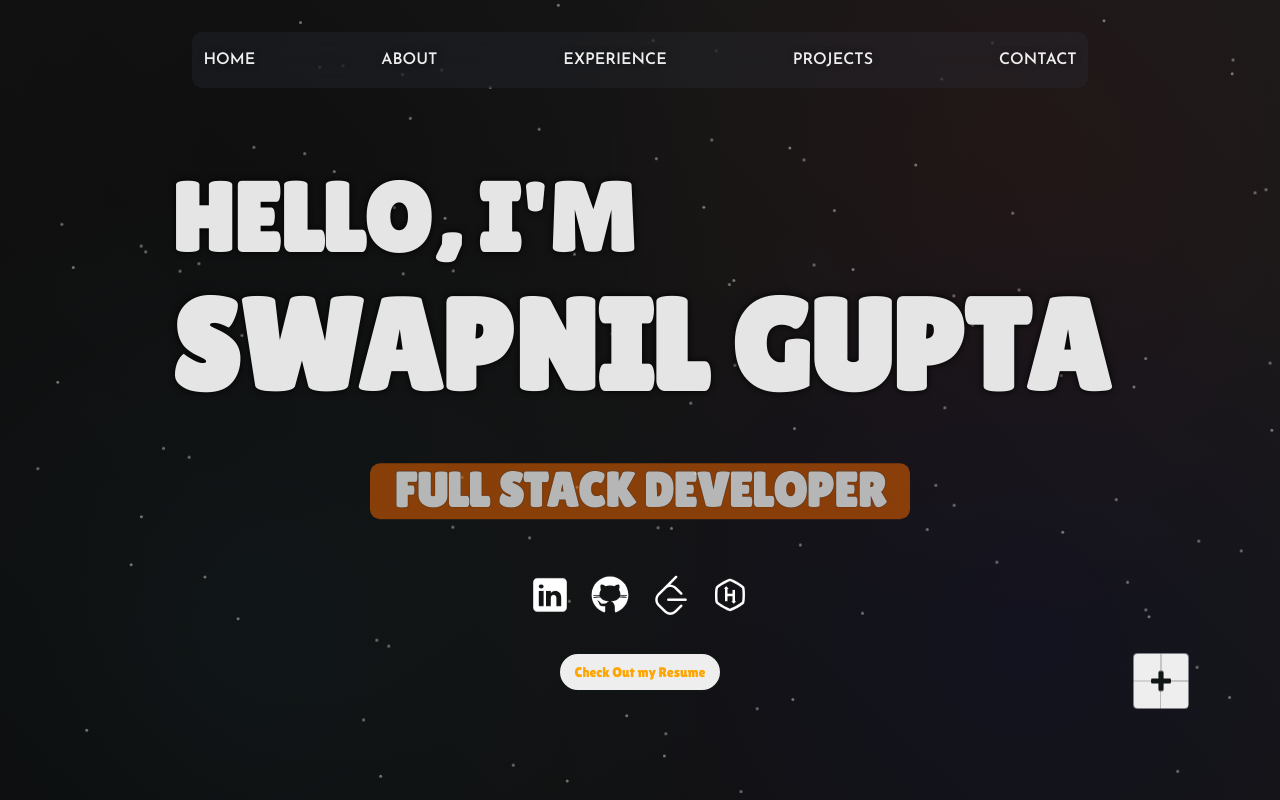
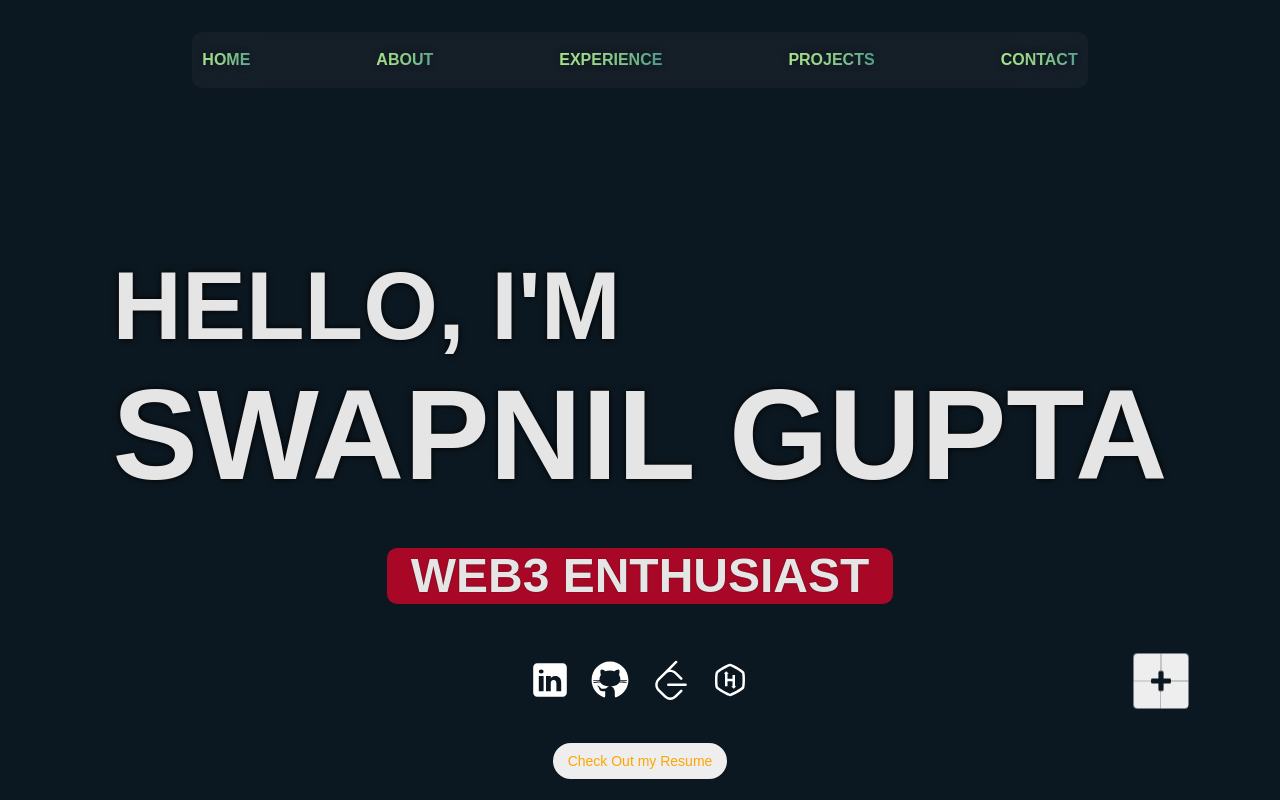
Before and after one commit to swapnilgupta14/Personal-Porfolio-using-Next.js, a Next.js app: page / in a window 1280 px wide. Shown: the top 800 px of the page. Built offline with nearby package versions, Linux system fonts and the light colour scheme; a web font is replaced by a local one.

Commit message:
Update font and color styles

```diff
--- a/src/component/Homepage.js
+++ b/src/component/Homepage.js
@@ -42,83 +42,83 @@ const Homepage = () => {
         return () => window.removeEventListener('resize', handleResize);
     }, []);
 
-    useEffect(() => {
-        const frontpageContainer = document.querySelector('.frontpage-container');
-        const starsContainer = frontpageContainer.querySelector('.stars');
-        const starsCount = isSmallScreen ? 60 : 120;
-        const glowRadius = 100;
-        let glowTimeout;
+    // useEffect(() => {
+    //     const frontpageContainer = document.querySelector('.frontpage-container');
+    //     const starsContainer = frontpageContainer.querySelector('.stars');
+    //     const starsCount = isSmallScreen ? 60 : 120;
+    //     const glowRadius = 100;
+    //     let glowTimeout;
 
-        const createStar = () => {
-            const star = document.createElement('div');
-            star.classList.add('star');
-            star.style.top = `${Math.random() * 100}%`;
-            star.style.left = `${Math.random() * 100}%`;
-            starsContainer.appendChild(star);
+    //     const createStar = () => {
+    //         const star = document.createElement('div');
+    //         star.classList.add('star');
+    //         star.style.top = `${Math.random() * 100}%`;
+    //         star.style.left = `${Math.random() * 100}%`;
+    //         starsContainer.appendChild(star);
 
-            const moveStar = () => {
-                const deltaX = (Math.random() * 20 - Math.random()) + 'px';
-                const deltaY = (Math.random() * 20 - Math.random()) + 'px';
-                star.style.transform = `translate(${deltaX}, ${deltaY})`;
-                setTimeout(moveStar, Math.random() * 2000 + 1000);
-            };
+    //         const moveStar = () => {
+    //             const deltaX = (Math.random() * 20 - Math.random()) + 'px';
+    //             const deltaY = (Math.random() * 20 - Math.random()) + 'px';
+    //             star.style.transform = `translate(${deltaX}, ${deltaY})`;
+    //             setTimeout(moveStar, Math.random() * 2000 + 1000);
+    //         };
 
-            moveStar();
-        };
+    //         moveStar();
+    //     };
 
-        for (let i = 0; i < starsCount; i++) {
-            createStar();
-        }
+    //     for (let i = 0; i < starsCount; i++) {
+    //         createStar();
+    //     }
 
-        const randomlyGlowStar = () => {
-            const stars = starsContainer.querySelectorAll('.star');
-            const randomIndex = Math.floor(Math.random() * stars.length);
-            const randomStar = stars[randomIndex];
+    //     const randomlyGlowStar = () => {
+    //         const stars = starsContainer.querySelectorAll('.star');
+    //         const randomIndex = Math.floor(Math.random() * stars.length);
+    //         const randomStar = stars[randomIndex];
 
-            randomStar.classList.add('glow');
+    //         randomStar.classList.add('glow');
 
-            setTimeout(() => {
-                randomStar.classList.remove('glow');
-            }, 500);
-        };
+    //         setTimeout(() => {
+    //             randomStar.classList.remove('glow');
+    //         }, 500);
+    //     };
 
-        const handleMouseMove = (event) => {
-            clearTimeout(glowTimeout);
-            const { clientX, clientY } = event;
-            const stars = starsContainer.querySelectorAll('.star');
+    //     const handleMouseMove = (event) => {
+    //         clearTimeout(glowTimeout);
+    //         const { clientX, clientY } = event;
+    //         const stars = starsContainer.querySelectorAll('.star');
 
-            stars.forEach(star => {
-                const rect = star.getBoundingClientRect();
-                const starX = rect.left + rect.width / 2;
-                const starY = rect.top + rect.height / 2;
-                const distance = Math.sqrt((starX - clientX) ** 2 + (starY - clientY) ** 2);
+    //         stars.forEach(star => {
+    //             const rect = star.getBoundingClientRect();
+    //             const starX = rect.left + rect.width / 2;
+    //             const starY = rect.top + rect.height / 2;
+    //             const distance = Math.sqrt((starX - clientX) ** 2 + (starY - clientY) ** 2);
 
-                if (distance < glowRadius) {
-                    star.classList.add('glow');
-                } else {
-                    star.classList.remove('glow');
-                }
-            });
+    //             if (distance < glowRadius) {
+    //                 star.classList.add('glow');
+    //             } else {
+    //                 star.classList.remove('glow');
+    //             }
+    //         });
 
-            glowTimeout = setTimeout(() => {
-                stars.forEach(star => {
-                    star.classList.remove('glow');
-                });
-            }, 500);
-        };
+    //         glowTimeout = setTimeout(() => {
+    //             stars.forEach(star => {
+    //                 star.classList.remove('glow');
+    //             });
+    //         }, 500);
+    //     };
 
-        frontpageContainer.addEventListener('mousemove', handleMouseMove);
-        const glowInterval = setInterval(randomlyGlowStar, 1500);
+    //     frontpageContainer.addEventListener('mousemove', handleMouseMove);
+    //     const glowInterval = setInterval(randomlyGlowStar, 1500);
 
-        return () => {
-            frontpageContainer.removeEventListener('mousemove', handleMouseMove);
-            clearInterval(glowInterval);
-        };
-    }, []);
+    //     return () => {
+    //         frontpageContainer.removeEventListener('mousemove', handleMouseMove);
+    //         clearInterval(glowInterval);
+    //     };
+    // }, []);
 
     return (
         <div className="frontpage-container" id='home'>
-            <div className="stars"></div>
+            {/* <div className="stars"></div> */}
             <div className="container" id="otherElement">
                 <div className="text">
                     <div className="name name-float">
--- a/src/component/Project.js
+++ b/src/component/Project.js
@@ -188,24 +188,21 @@ const Project = () => {
                 width={500}
                 height={300}
               />
-
-              {isMobile ? (
+              {!isMobile && (
+                <div className="hover-bg">
+                  <a href={project.link} className="button">
+                    <Github color={"#000000"} width={30} height={30} />
+                  </a>
+                </div>
+              )}
+            </div>
+            <div>
+            {isMobile ? (
                 <h2>
                   <a href={project.link}>{project.title}</a>
                 </h2>
               ) : (
                 <h2>{project.title}</h2>
-              )}
-              {!isMobile && (
-                <div className="hover-bg">
-                  <a href={project.link} className="button">
-                    <Github color={"#000000"} width={30} height={30} />
-                  </a>
-                  <a href={project.demo} className="demo-button">
-                    <div>Demo</div>
-                    <div><HorArrow width={20} height={15} fill={'#ffffff'}/></div>
-                  </a>
-                </div>
               )}
             </div>
           </React.Fragment>
--- a/src/styles/Homepage.scss
+++ b/src/styles/Homepage.scss
@@ -26,7 +26,6 @@ $background-gradient: linear-gradient(270deg, $secondary-accent-color 0%, $accen
 }
 
 .frontpage-container {
-    font-family: "Lilita One", sans-serif;
     min-height: 100vh;
     max-height: 100vh;
     margin: -15vh 0vh 5vh 0vh;
--- a/src/styles/Project.scss
+++ b/src/styles/Project.scss
@@ -3,7 +3,6 @@
   color: $secondary-color;
   text-shadow: #000000 0px 1px 1px;
   border-bottom: #d4cfcf 1px solid;
-  font-family: "Lilita One", sans-serif;
 }
 
 .project-container {
@@ -25,7 +24,7 @@
   color: $secondary-color;
   margin: 2vh 2vh;
   padding: 20px;
-  width: calc(50% - 40px);
+  width: calc(90%);
   height: auto;
   position: relative;
   overflow: hidden;
@@ -48,7 +47,7 @@
   top: 0;
   left: 0;
   width: 100%;
-  height: 90%;
+  height: 100%;
   background-color: rgba(14, 15, 15, 0.9);
   display: flex;
   justify-content: center;
@@ -77,29 +76,6 @@
   transition: transform 0.1s ease, opacity 0.1s ease;
 }
 
-.demo-button {
-  position: absolute;
-  bottom: -10%;
-  left: 50%;
-  width: inherit;
-  transform: translateX(-50%);
-  padding: 10px 20px;
-  background-color: $base-color;
-  display: flex;
-  flex-direction: row;
-  justify-content: space-between;
-  color: $secondary-color;
-  border-radius: 5px;
-  text-decoration: none;
-  opacity: 0;
-  transition: opacity 0.3s ease;
-}
-
-.project-card:hover .demo-button {
-  opacity: 1;
-  pointer-events: auto;
-}
-
 // ---------------------------------------------------
 
 @media (max-width: 768px) {
@@ -108,7 +84,6 @@
     color: $secondary-color;
     text-shadow: #000000 0px 1px 1px;
     border-bottom: #d4cfcf 1px solid;
-    font-family: "Lilita One", sans-serif;
   }
 
   .project-container {
--- a/src/styles/_variables.scss
+++ b/src/styles/_variables.scss
@@ -17,7 +17,7 @@ $link-padding-mobile: 0.5rem 2rem;
 
 $base-color: #FFA500;
 $secondary-color: #EEEEEE;
-$accent-color: #101515;
+$accent-color: #0C1821;
 $accent-color-light: #101515c8;
 
 
--- a/src/styles/globals.scss
+++ b/src/styles/globals.scss
@@ -13,9 +13,9 @@
 @import './misc.scss';
 
 body {
-  background-color: $accent-color;
-  color: $accent-color;
-  font-family: "Josefin Sans", sans-serif;
+  background-color: #0C1821;
+  color: #0C1821;
+  font-family: Poppins, sans-serif;
   font-optical-sizing: auto;
   font-weight: bold;
   margin: 0;
--- a/src/styles/header.scss
+++ b/src/styles/header.scss
@@ -18,7 +18,7 @@
     justify-content: center;
     align-items: center;
     max-height: 7vh;
-    position: fixed;
+    // position: fixed;
     top: 0;
     left: 0;
     right: 0;
@@ -43,7 +43,12 @@
 
         .navbar-link {
           text-decoration: none;
-          color: $secondary-color;
+          // color: $secondary-color;
+          background: linear-gradient(to right, #B6F492, 70% , #338B93);
+          -webkit-text-fill-color: transparent;
+          -webkit-background-clip: text;
+          background-clip: text;
+
           font-weight: 600;
           margin: 15px;
           padding: $link-padding;
--- a/src/styles/index.scss
+++ b/src/styles/index.scss
@@ -1,23 +1,3 @@
-.global-bg {
-  background: #0d0d0d; /* Fallback background color */
-  background: radial-gradient(
-      circle at 80% 80%,
-      rgba(0, 0, 139, 0.09),
-      transparent 40%
-    ),
-    radial-gradient(circle at 80% 20%, rgba(255, 0, 0, 0.042), transparent 40%),
-    radial-gradient(
-      circle at 20% 80%,
-      rgba(0, 191, 255, 0.03),
-      transparent 40%
-    ),
-    radial-gradient(circle at 20% 20%, rgba(13, 13, 13, 0.568), transparent 40%),
-    linear-gradient(45deg, #0d0d0d, #1a1a1a);
-  height: 100vh;
-  width: 100vw;
-  overflow: auto;
-}
-
 .circle {
   position: relative;
   width: 300px;
--- a/src/styles/misc.scss
+++ b/src/styles/misc.scss
@@ -2,7 +2,6 @@
     color: $secondary-color;
     text-shadow: #000000 0px 1px 1px;
     border-bottom: #d4cfcf 1px solid;
-    font-family: "Lilita One", sans-serif;
 }
 
 .misc-container {
```
Also changed, not shown: 1 other file (tests, documents, lock files or other folders).
